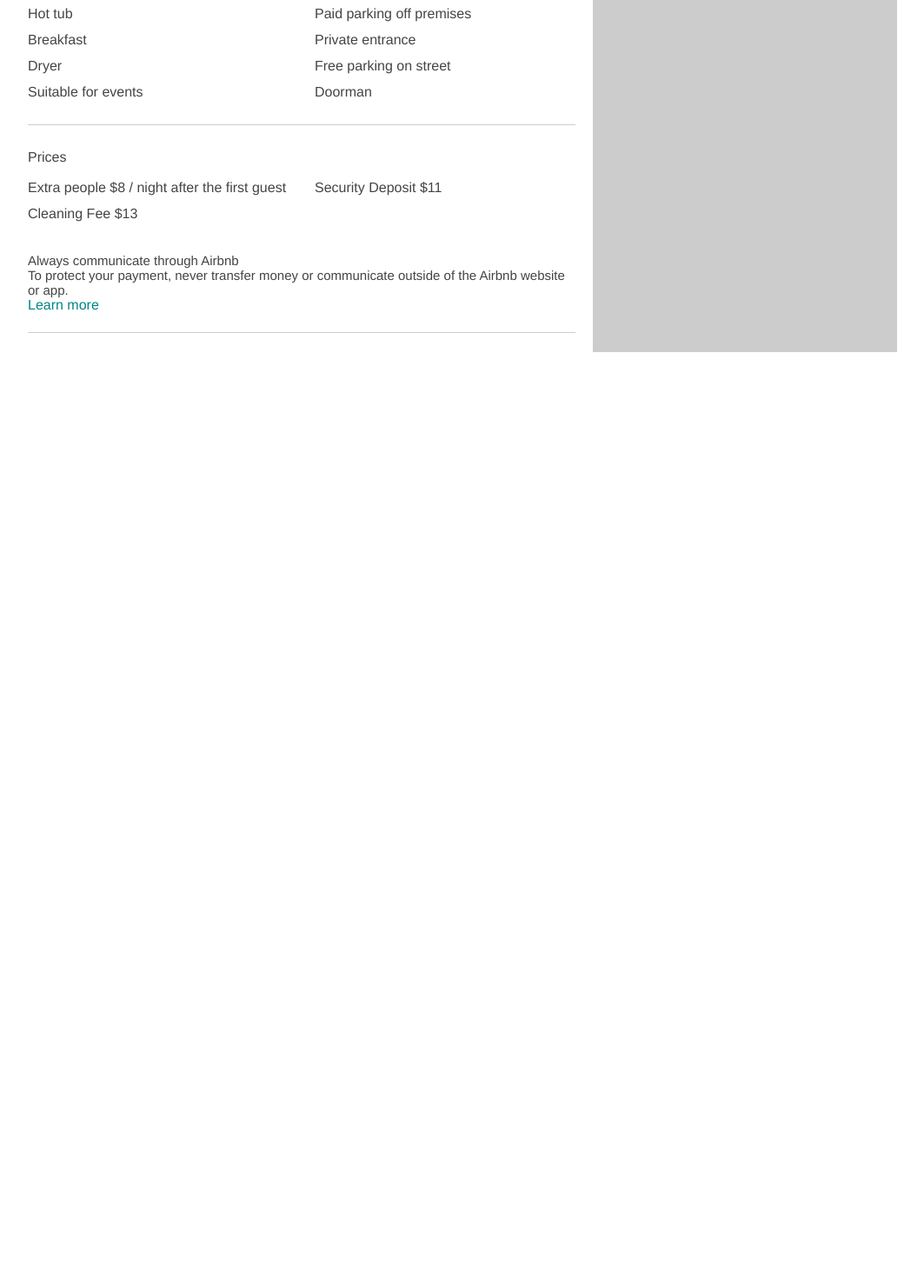
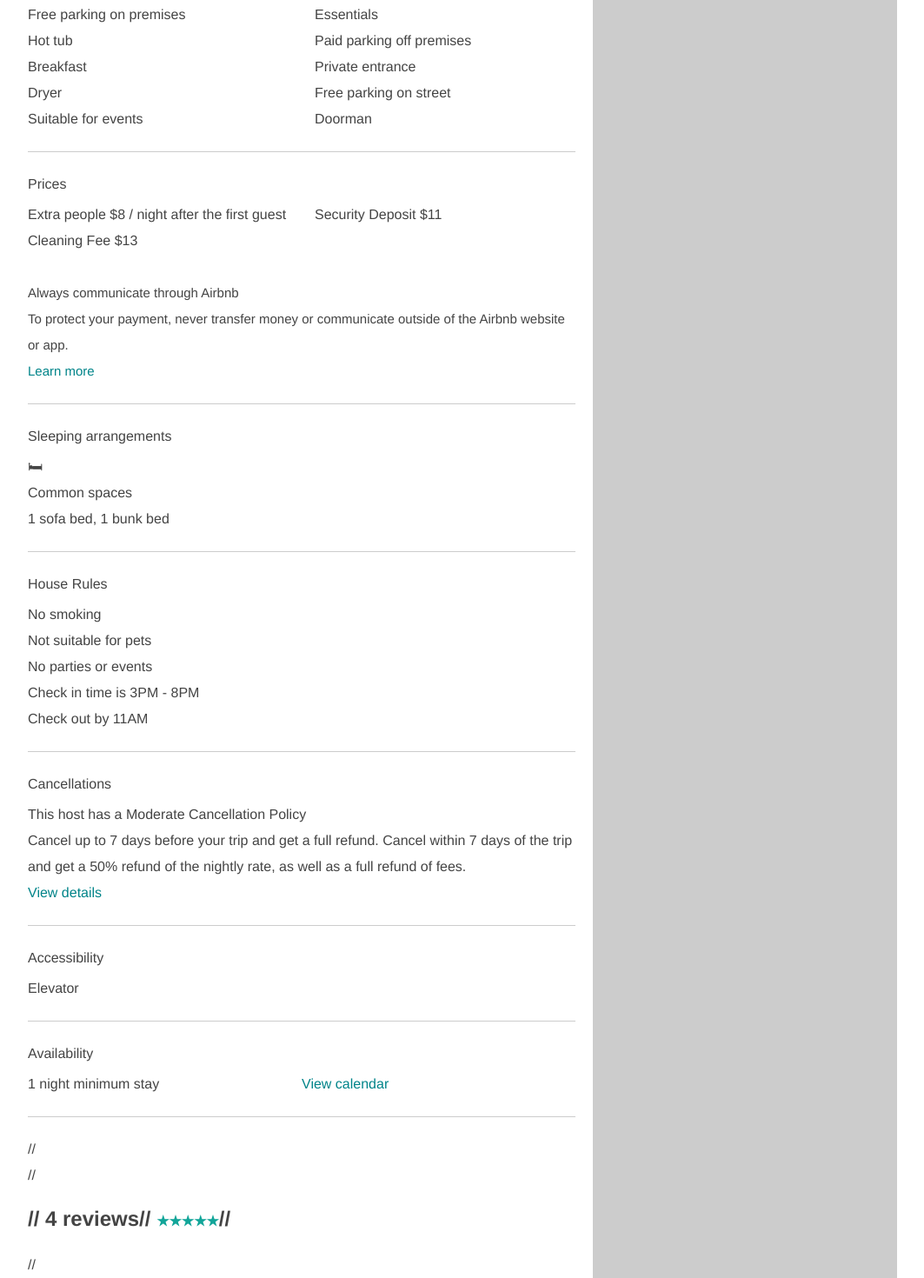
Before and after one commit to arevej/tairbnb, a React (Create React App) app: page /apartment/1 in a window 1280 px wide. Shown: the part 1645-3115 px from the top of the page at 87% size, without its empty margins (108-1171 px from the left). Before the commit the page ends 2050 px from the top, so only its background shows below. Built offline with nearby package versions, Linux system fonts and the light colour scheme.

Commit message:
Finish working on info blocks, start to work on rewiev block

```diff
--- a/src/Apartment.css
+++ b/src/Apartment.css
@@ -28,6 +28,7 @@ a:hover {
   color: #444;
   font-size: 16px;
   font-weight: 200;
+  line-height: 30px;
 }
 
 .sticky-menu {
@@ -110,7 +111,6 @@ a:hover {
 }
 
 .services-header {
-  line-height: 30px;
   font-weight: 500;
   margin: 0;
   margin-bottom: 5px;
@@ -120,7 +120,6 @@ a:hover {
   display: flex;
   flex-direction: column;
   flex: 1;
-  line-height: 30px;
 }
 
 b {
--- a/src/Apartment.js
+++ b/src/Apartment.js
@@ -51,6 +51,32 @@ function OutlineButton({ label, onClick }) {
   )
 }
 
+function Line({ }) {
+  return (
+    <div className='line'></div>
+  )
+}
+
+function InfoBlock({ header, children }) {
+  return (
+    <div style={{ display: 'flex', flexDirection: 'column' }}>
+      <h4 className='services-header'>{header}</h4>
+      {children}
+    </div>
+  )
+}
+
+function InfoColumnsBlock({ header, children }) {
+  return (
+    <div>
+      <h4 className='services-header'>{header}</h4>
+      <div style={{ display: 'flex', flexDirection: 'row' }}>
+        {children}
+      </div>
+    </div>
+  )
+}
+
 
 class Apartment extends Component {
   state = {
@@ -83,10 +109,8 @@ class Apartment extends Component {
             <OutlineButton label='Translate this description to other language' />
             <div className='description' dangerouslySetInnerHTML={{__html: apartment.description}} />
             <a href='#'>Contact host</a>
-            <div className='line'></div>
-            <div>
-              <h4 className='services-header'>Amenities</h4>
-              <div style={{ display: 'flex', flexDirection: 'row'}}>
+            <Line />
+            <InfoColumnsBlock header='Amenities'>
               <div className='column'>
                 <span>Pets allowed</span>
                 <span>Elevator</span>
@@ -123,12 +147,9 @@ class Apartment extends Component {
                 <span>Free parking on street</span>
                 <span>Doorman</span>
               </div>
-              </div>
-            </div>
-            <div className='line'></div>
-            <div>
-              <h4 className='services-header'>Prices</h4>
-              <div style={{ display: 'flex', flexDirection: 'row'}}>
+            </InfoColumnsBlock>
+            <Line />
+            <InfoColumnsBlock header='Prices'>
               <div className='column'>
                 <span>Extra people <b>${apartment.extraPeoplePrice} / night after the first guest</b></span>
                 <span>Cleaning Fee <b>${apartment.cleaningFee}</b></span>
@@ -136,15 +157,58 @@ class Apartment extends Component {
               <div className='column'>
                 <span>Security Deposit <b>${apartment.deposit}</b></span>
               </div>
-              </div>
+            </InfoColumnsBlock>
             <div className='payment-info'>
               <h4>Always communicate through Airbnb</h4>
               <span>To protect your payment, never transfer money or communicate outside of the Airbnb website or app.</span>
-              </div>
+              <div>
                 <a href='#'>Learn more</a>
               </div>
-            <div className='line'></div>
+            </div>
+            <Line />
+            <InfoBlock header='Sleeping arrangements'>
+              <span>🛏</span>
+              <b>Common spaces</b>
+              <span>1 sofa bed, 1 bunk bed</span>
+            </InfoBlock>
+            <Line />
+            <InfoBlock header='House Rules'>
+              <span>No smoking</span>
+              <span>Not suitable for pets</span>
+              <span>No parties or events</span>
+              <span>Check in time is 3PM - 8PM</span>
+              <span>Check out by 11AM</span>
+            </InfoBlock>
+            <Line />
+            <InfoBlock header='Cancellations'>
+              <span>This host has a <b>Moderate Cancellation Policy</b></span>
+              <span>Cancel up to 7 days before your trip and get a full refund. Cancel within 7 days of the trip and get a 50% refund of the nightly rate, as well as a full refund of fees.</span>
+              <div>
+                <a href='#'>View details</a>
+              </div>
+            </InfoBlock>
 
+            <Line />
+            <InfoBlock header='Accessibility'>
+              <span>Elevator</span>
+            </InfoBlock>
+            <Line />
+            <div>
+              <h4 className='services-header'>Availability</h4>
+              <div style={{ display: 'flex', flexDirection: 'row' }}>
+                <span style={{ flex: 1}}><b>1 night</b> minimum stay</span>
+                <div style={{ flex: 1}}>
+                  <a href='#'>View calendar</a>
+                </div>
+              </div>
+            </div>
+            <Line />
+            //<div>
+            //  <h2>
+            //    {apartment.reviewCount === 0 ? 'No reviews (yet)' : apartment.reviewCount + ' reviews'}
+            //    <Stars stars={apartment.stars} />
+            //  </h2>
+            //</div>
 
           </div>
           <div style={{ backgroundColor: '#ccc', width: 350 }}>
--- a/src/App.js
+++ b/src/App.js
@@ -145,7 +145,7 @@ class ApartmentList extends Component {
 class App extends Component {
   state = {
     apartments: [
-      { id: 1, price: 10, extraPeoplePrice: 8, deposit: 11, cleaningFee: 13, city: 'Paris', name: 'Amazing flat', type: 'Entire apartment', guests: 4, beds: 2, bath: 2, bedrooms: 3, stars: 5,
+      { id: 1, price: 10, extraPeoplePrice: 8, deposit: 11, cleaningFee: 13, city: 'Paris', name: 'Amazing flat', type: 'Entire apartment', guests: 4, beds: 2, bath: 2, bedrooms: 3, stars: 5, reviewCount: 4,
         pics: [
           'https://a0.muscache.com/im/pictures/af757c0a-28d6-49f3-8ed1-85fb713e3a6a.jpg?aki_policy=xx_large',
           'https://a0.muscache.com/im/pictures/1546d912-88d8-41de-9ee6-27eda2d06549.jpg?aki_policy=xx_large',
@@ -153,8 +153,8 @@ class App extends Component {
         ],
         description: '<p>Located in a quiet area of the city (P. Mstislavets St., Building 5), on the 1st floor of a 10-storey building in Minsk "Mayak Minsk". The apartment has everything for your convenience: built-in appliances in the kitchen, dishes, washing machine, hairdryer, iron, towels, bed linen, loggia. Near the house there are a lot of parking places.</p> <h3>The space</h3><p>The apartment is made fresh renovation, cleanliness and comfort are guaranteed.</p><h3>Guest access</h3><p>The apartment has a well equipped kitchen, oven, microwave. In the bedroom there is a large double bed. In the living room a comfortable sofa bed, a TV set with many channels. Wi-fi in the whole apartment.</p><h3>Interaction with guests</h3><p>Communication with guests during their stay is guaranteed, if necessary, we will provide car rental services, meeting-seeing-off from the railway station or airport, etc.</p>'
       },
-      { id: 2, price: 40, extraPeoplePrice: 15, deposit: 18, cleaningFee: 20, city: 'Paris', name: 'Аlat', type: 'Entire apartment', guests: 5, beds: 3, bath: 1, bedrooms: 2, stars: 3, pics: ['https://a0.muscache.com/im/pictures/af757c0a-28d6-49f3-8ed1-85fb713e3a6a.jpg?aki_policy=xx_large'] },
-      { id: 3, price: 80, extraPeoplePrice: 50, deposit: 23, cleaningFee: 34, city: 'Paris', name: 'Fgags', type: 'Entire apartment', guests: 8, beds: 4, bath: 1, bedrooms: 4, stars: 2, pics: ['https://a0.muscache.com/im/pictures/af757c0a-28d6-49f3-8ed1-85fb713e3a6a.jpg?aki_policy=xx_large'] },
+      { id: 2, price: 40, extraPeoplePrice: 15, deposit: 18, cleaningFee: 20, city: 'Paris', name: 'Аlat', type: 'Entire apartment', guests: 5, beds: 3, bath: 1, bedrooms: 2, stars: 3, reviewCount: 0, pics: ['https://a0.muscache.com/im/pictures/af757c0a-28d6-49f3-8ed1-85fb713e3a6a.jpg?aki_policy=xx_large'] },
+      { id: 3, price: 80, extraPeoplePrice: 50, deposit: 23, cleaningFee: 34, city: 'Paris', name: 'Fgags', type: 'Entire apartment', guests: 8, beds: 4, bath: 1, bedrooms: 4, stars: 2, reviewCount: 134, pics: ['https://a0.muscache.com/im/pictures/af757c0a-28d6-49f3-8ed1-85fb713e3a6a.jpg?aki_policy=xx_large'] },
     ],
   };
 
```
Lines whose indentation alone changed are shown as unchanged.
